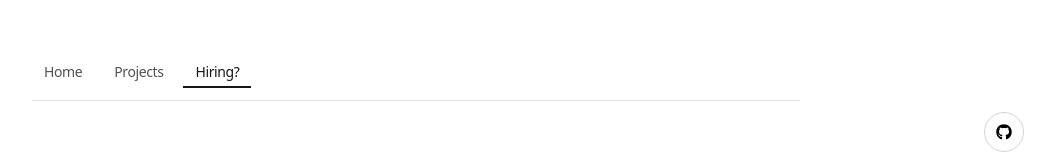
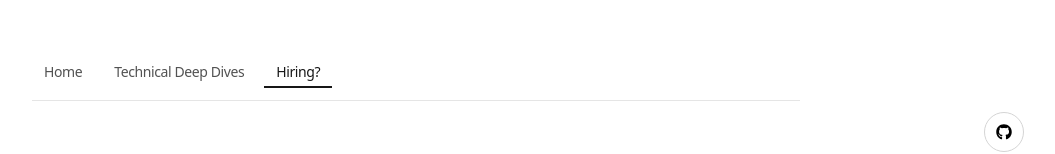
Before and after one commit to sezder/shannon-zander-personal-site, a Next.js app: page /working-with-me in a window 1280 px wide. Shown: the top 154 px of the page, without its empty margins (224-1279 px from the left). Built offline with nearby package versions, Linux system fonts and the light colour scheme; no server answers.

Commit message:
Update projects to be technical deep dives

```diff
--- a/app/components/nav.tsx
+++ b/app/components/nav.tsx
@@ -8,7 +8,7 @@ const navItems = {
     name: 'Home',
   },
   '/projects': {
-    name: 'Projects',
+    name: 'Technical Deep Dives',
   },
   '/working-with-me': {
     name: "Hiring?",
--- a/app/projects/page.tsx
+++ b/app/projects/page.tsx
@@ -39,7 +39,7 @@ function ProjectSection({
     <div className="bg-white dark:bg-neutral-900 rounded-lg mb-4">
       <button
         onClick={onToggle}
-        className="w-full flex items-center justify-between p-4 text-left hover:bg-neutral-50 dark:hover:bg-neutral-800 transition-colors"
+        className="w-full flex items-center justify-between p-4 text-left rounded-lg cursor-pointer"
       >
         <h3 className="text-lg font-semibold text-neutral-900 dark:text-neutral-100">
           {title}
@@ -830,16 +830,17 @@ SELECT SLEEP(60);`}
     <section>
       <SectionContainer>
         <h1 className="mb-8 text-2xl font-semibold tracking-tighter">Technical Deep Dives</h1>
-        <div className="space-y-4">
+        <div className="space-y-0">
           {projects.map((project, index) => (
+            <div key={index} className={index > 0 ? 'border-t-2 border-neutral-300 dark:border-neutral-700 pt-8 mt-8' : ''}>
               <ProjectSection
-              key={index}
                 title={project.title}
                 isOpen={openSections.has(index)}
                 onToggle={() => toggleSection(index)}
               >
                 {project.content}
               </ProjectSection>
+            </div>
           ))}
         </div>
       </SectionContainer>
```
Lines whose indentation alone changed are shown as unchanged.
